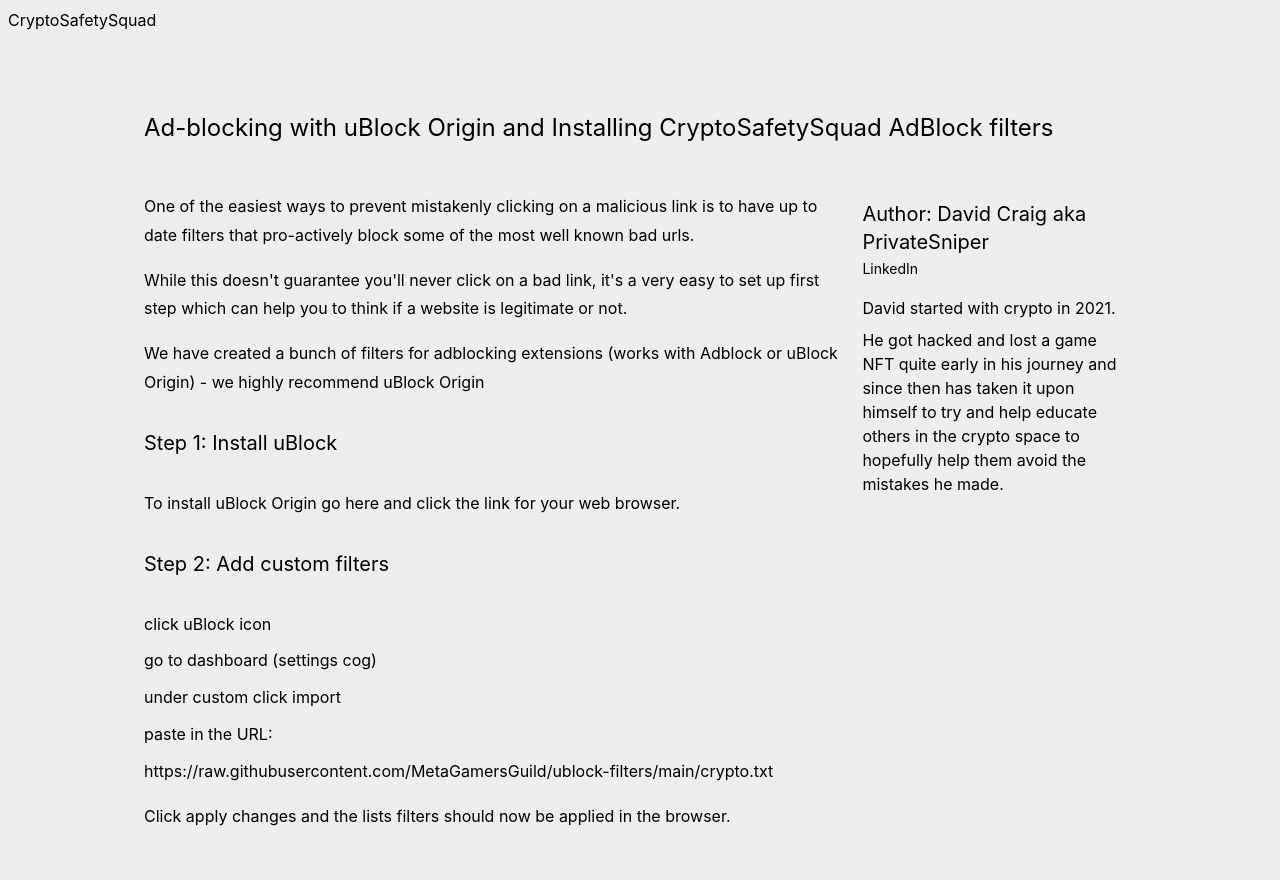
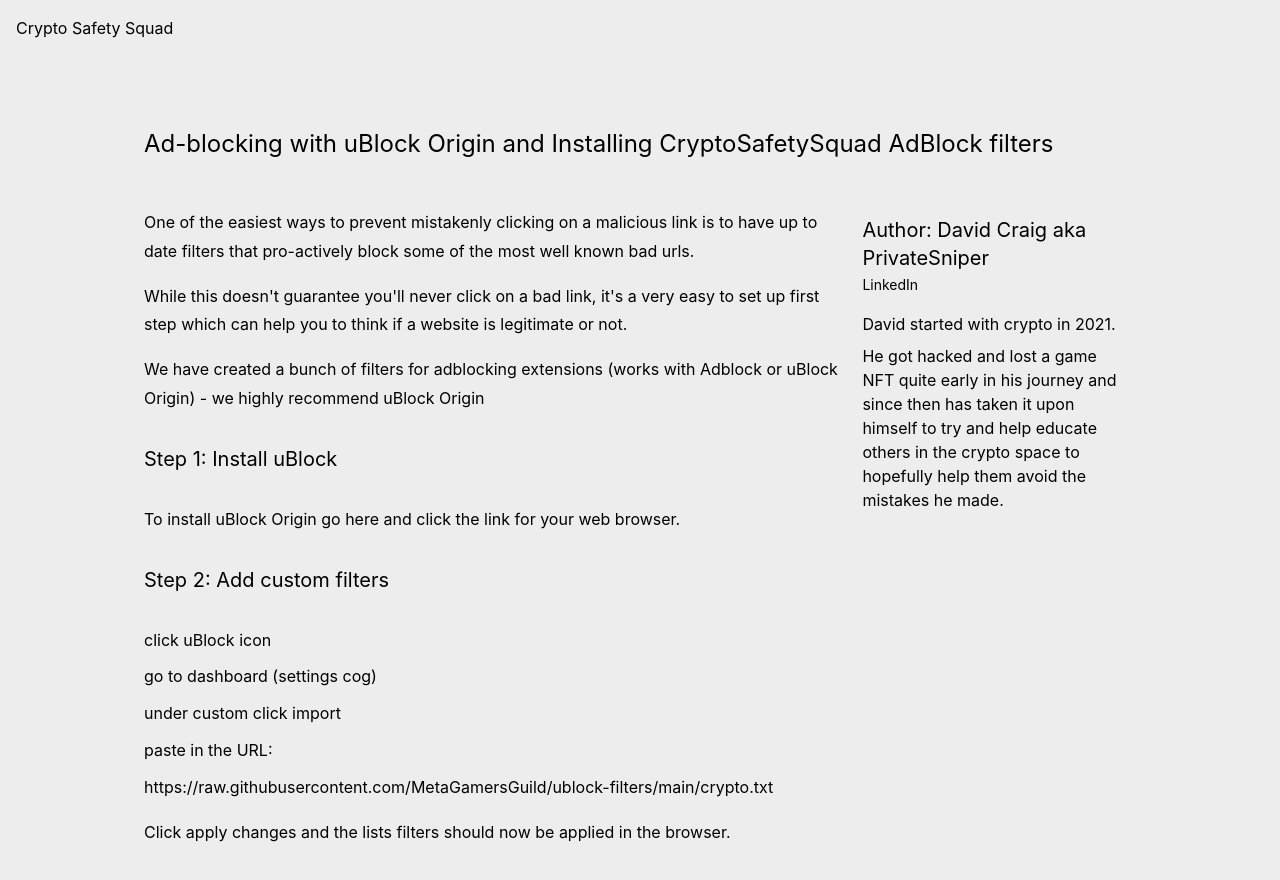
Before and after one commit to CryptoSafetySquad/website, a Next.js app: page /guides/adblock in a window 1280 px wide. Shown: the top 880 px of the page. Built offline with nearby package versions, Linux system fonts and the light colour scheme.

Commit message:
Update navbar.

```diff
--- a/Components/Navbar.tsx
+++ b/Components/Navbar.tsx
@@ -1,7 +1,7 @@
 const Navbar = () => (
-  <div className='p-2 flex'>
+  <div className='p-4 flex'>
     <div>
-      <a href='/'>CryptoSafetySquad</a>
+      <a href='/'>Crypto Safety Squad</a>
     </div>
     <div></div>
   </div>
```
